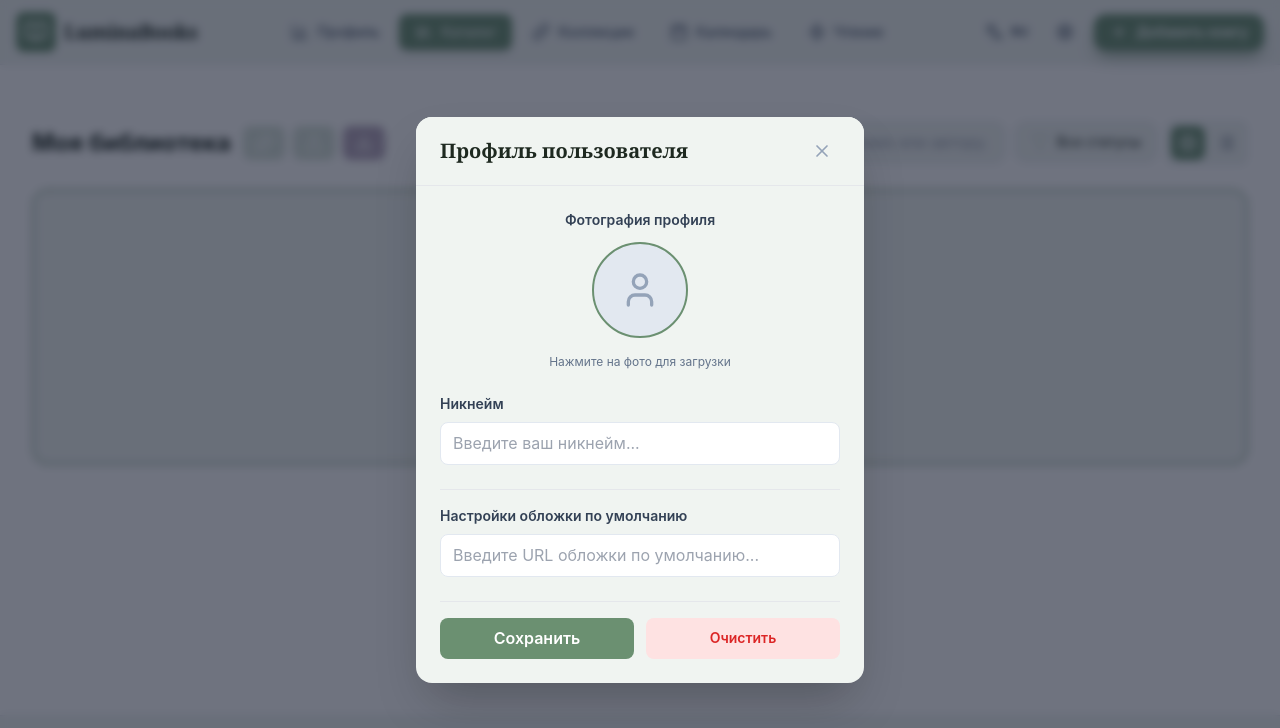
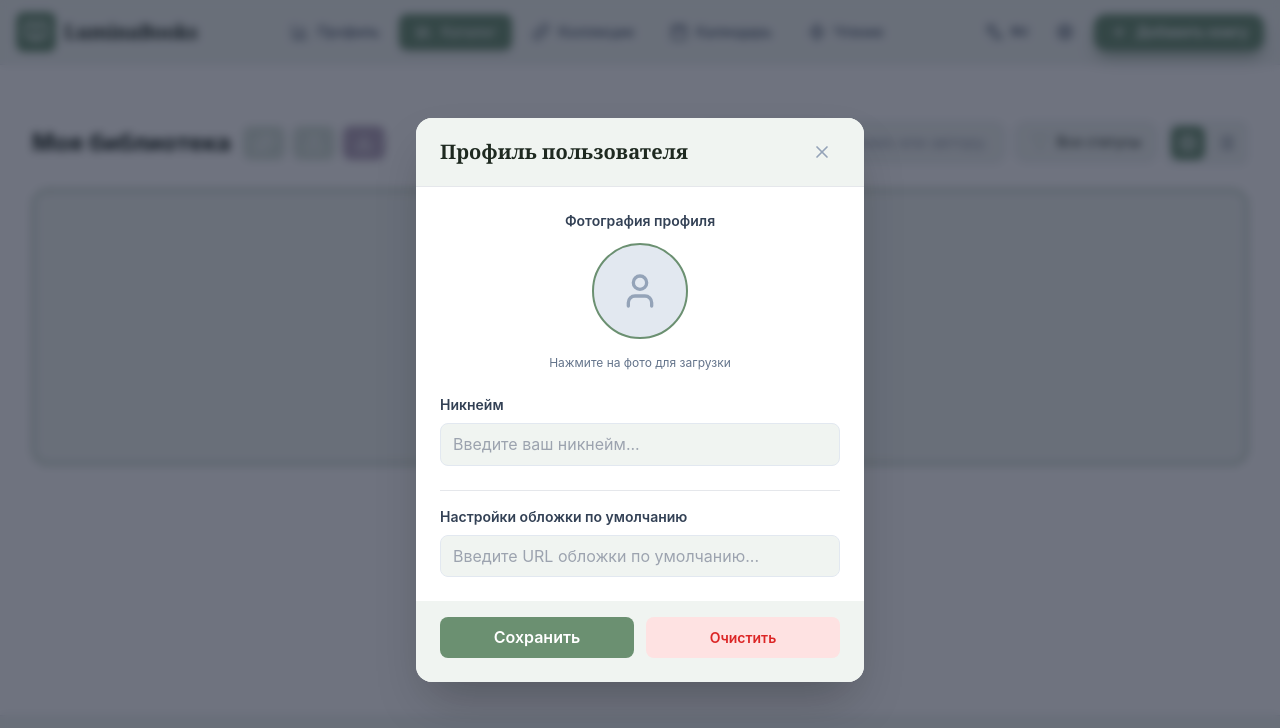
Before and after one commit to onegamerstory/LuminaBooks, a React (Vite) app: page / in a window 1280 px wide. Both pictures are taken after a click on the button 1064 px from the left and 32 px from the top of the page. Shown: the top 728 px of the page. Built offline with nearby package versions, Linux system fonts and the light colour scheme.

Commit message:
Цвет фона модального окна

```diff
--- a/src/components/UserProfileModal.tsx
+++ b/src/components/UserProfileModal.tsx
@@ -108,7 +108,7 @@ const UserProfileModal: React.FC<UserProfileModalProps> = ({ isOpen, onClose, la
           </button>
         </div>
 
-        <div className="p-6 space-y-6">
+        <div className="bg-white p-6 space-y-6">
           {/* Profile Photo Section */}
           <div className="text-center">
             <label className="block text-sm font-semibold text-slate-700 mb-3">
@@ -164,7 +164,7 @@ const UserProfileModal: React.FC<UserProfileModalProps> = ({ isOpen, onClose, la
               placeholder={t.enterNickname}
               value={profile.nickname}
               onChange={(e) => setProfile(prev => ({ ...prev, nickname: e.target.value }))}
-              className="w-full px-3 py-2 bg-white border border-slate-200 rounded-lg focus:outline-none focus:ring-2 focus:ring-[#6B9071]"
+              className="w-full px-3 py-2 bg-[#F0F4F1] border border-slate-200 rounded-lg focus:outline-none focus:ring-2 focus:ring-[#6B9071]"
             />
           </div>
 
@@ -178,7 +178,7 @@ const UserProfileModal: React.FC<UserProfileModalProps> = ({ isOpen, onClose, la
               placeholder={t.enterCoverUrl}
               value={profile.defaultCoverUrl}
               onChange={(e) => setProfile(prev => ({ ...prev, defaultCoverUrl: e.target.value }))}
-              className="w-full px-3 py-2 bg-white border border-slate-200 rounded-lg focus:outline-none focus:ring-2 focus:ring-[#6B9071]"
+              className="w-full px-3 py-2 bg-[#F0F4F1] border border-slate-200 rounded-lg focus:outline-none focus:ring-2 focus:ring-[#6B9071]"
             />
 
             {profile.defaultCoverUrl && (
@@ -195,9 +195,11 @@ const UserProfileModal: React.FC<UserProfileModalProps> = ({ isOpen, onClose, la
               </div>
             )}
           </div>
+        </div>
 
-          {/* Action Buttons */}
-          <div className="flex gap-3 pt-4 border-t">
+        {/* Action Buttons */}
+        <div className="px-6 pb-6 pt-4 bg-[#F0F4F1]">
+          <div className="flex gap-3">
             <button
               onClick={handleSave}
               className="flex-1 px-4 py-2 bg-[#6B9071] text-white rounded-lg hover:bg-[#59785E] font-semibold transition-colors"
```
